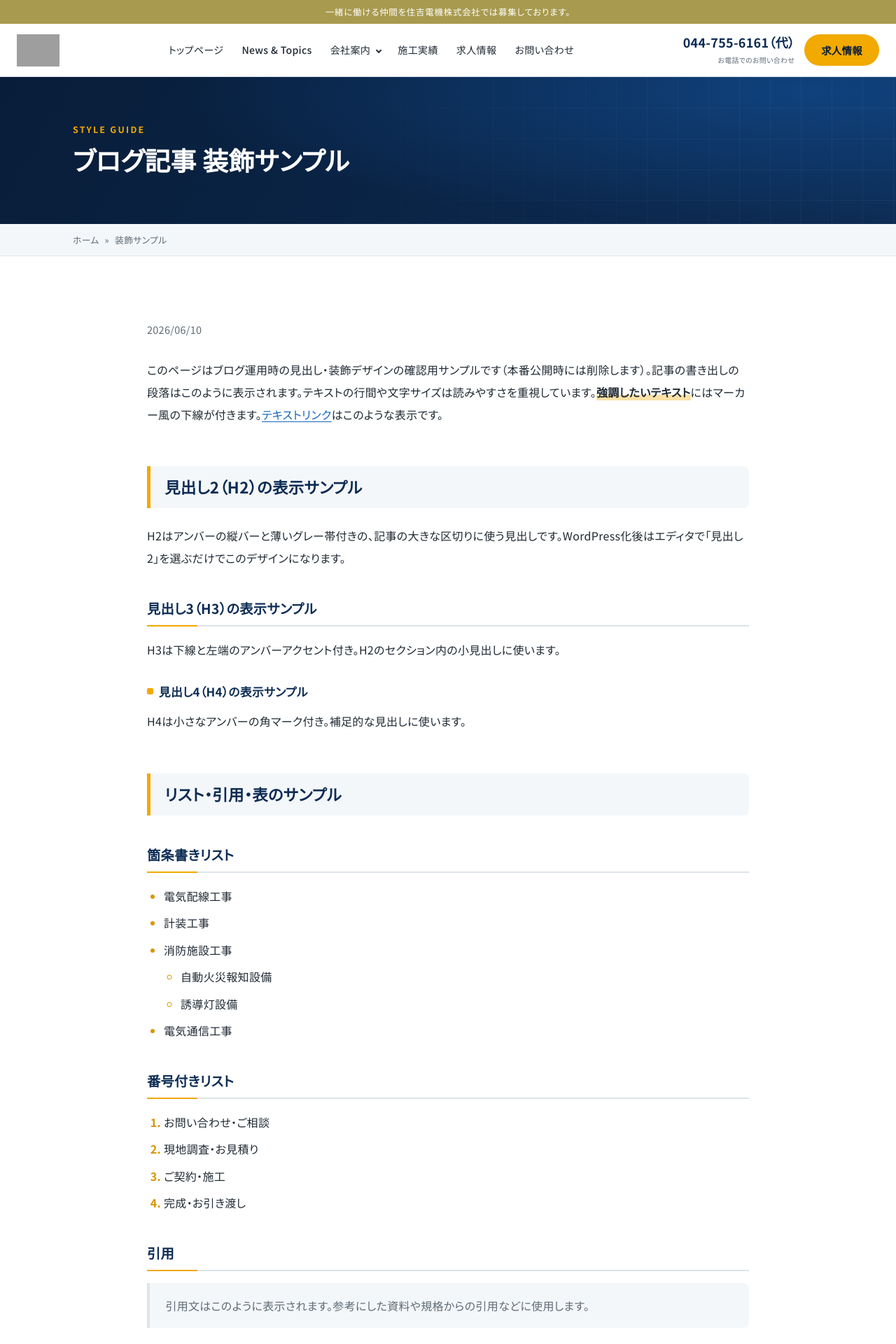
After one commit to tagukichi/sumiyoshidenki, a PHP site: page /styleguide.html in a window 1280 px wide. The commit adds this page. Shown: the top 1920 px of the page at 70% size. Run offline with PHP 8.4, Linux system fonts and the light colour scheme; grey boxes are pictures that could not be loaded.

Commit message:
ブログ運用向けに記事本文のH2〜H4見出し・装飾スタイルを整備
- H2: アンバー縦バー＋薄グレー帯 / H3: 下線＋アンバーアクセント / H4: 角マーク
- 段落・リンク・太字(マーカー風)・リスト(入れ子対応)・引用・テーブル・
  画像(キャプション付き)・区切り線・WP標準配置クラスに対応
- セレクタを .entry-content と併記し、テーマ化時は the_content() を
  .article__body.entry-content で包むだけで適用される構造に
- 確認用の装飾サンプルページ /styleguide.html を追加（本番公開時に削除）

https://claude.ai/code/session_01AaytDSwEndNohaNJABfuXT

```diff
--- a/assets/css/style.css
+++ b/assets/css/style.css
@@ -691,8 +691,157 @@ iframe { max-width: 100%; }
 .article__meta { display: flex; gap: 16px; align-items: center; margin-bottom: 28px; }
 .article__date { font-size: 0.9rem; color: var(--color-text-light); font-variant-numeric: tabular-nums; }
 .article__thumb { border-radius: 14px; margin-bottom: 32px; max-height: 560px; object-fit: contain; background: var(--color-bg-gray); width: 100%; }
-.article__body { font-size: 1rem; }
-.article__body p { margin-bottom: 1.4em; }
+/* ----------------------------------------------------------
+   記事本文タイポグラフィ（ブログ運用向け）
+   WPテーマ化時は the_content() の出力を
+   <div class="article__body entry-content"> で包めばそのまま適用される。
+   Gutenberg標準ブロック（見出し/リスト/引用/テーブル/画像）に対応。
+   ---------------------------------------------------------- */
+.article__body, .entry-content { font-size: 1rem; line-height: 2; }
+.article__body > :first-child, .entry-content > :first-child { margin-top: 0 !important; }
+.article__body p, .entry-content p { margin-bottom: 1.5em; }
+.article__body a, .entry-content a {
+  color: var(--color-blue);
+  text-decoration: underline;
+  text-underline-offset: 3px;
+}
+.article__body a:hover, .entry-content a:hover { color: var(--color-primary); }
+.article__body strong, .entry-content strong {
+  font-weight: 700;
+  background: linear-gradient(transparent 68%, rgba(242, 169, 0, 0.35) 68%);
+}
+
+/* H2：アンバーの縦バー＋薄グレー帯 */
+.article__body h2, .entry-content h2 {
+  margin: 2.6em 0 1em;
+  padding: 0.6em 0.9em;
+  background: var(--color-bg-gray);
+  border-left: 5px solid var(--color-accent);
+  border-radius: 0 8px 8px 0;
+  font-size: 1.4rem;
+  font-weight: 700;
+  color: var(--color-primary);
+  line-height: 1.5;
+}
+
+/* H3：下ボーダー＋左端アンバーのアクセント */
+.article__body h3, .entry-content h3 {
+  position: relative;
+  margin: 2.2em 0 0.9em;
+  padding-bottom: 0.45em;
+  border-bottom: 2px solid var(--color-border);
+  font-size: 1.2rem;
+  font-weight: 700;
+  color: var(--color-primary);
+  line-height: 1.5;
+}
+.article__body h3::after, .entry-content h3::after {
+  content: "";
+  position: absolute;
+  left: 0;
+  bottom: -2px;
+  width: 72px;
+  height: 2px;
+  background: var(--color-accent);
+}
+
+/* H4：小さなアンバーの角マーク */
+.article__body h4, .entry-content h4 {
+  position: relative;
+  margin: 1.9em 0 0.8em;
+  padding-left: 1em;
+  font-size: 1.05rem;
+  font-weight: 700;
+  color: var(--color-primary);
+  line-height: 1.5;
+}
+.article__body h4::before, .entry-content h4::before {
+  content: "";
+  position: absolute;
+  left: 0;
+  top: 0.42em;
+  width: 9px;
+  height: 9px;
+  border-radius: 2px;
+  background: var(--color-accent);
+}
+
+/* リスト */
+.article__body ul, .entry-content ul,
+.article__body ol, .entry-content ol {
+  margin: 0 0 1.5em;
+  padding-left: 1.5em;
+}
+.article__body ul, .entry-content ul { list-style: disc; }
+.article__body ol, .entry-content ol { list-style: decimal; }
+.article__body li, .entry-content li { margin-bottom: 0.4em; }
+.article__body li::marker, .entry-content li::marker {
+  color: var(--color-accent-dark);
+  font-weight: 700;
+}
+.article__body ul ul, .entry-content ul ul { list-style: circle; margin: 0.4em 0 0; }
+
+/* 引用 */
+.article__body blockquote, .entry-content blockquote {
+  margin: 0 0 1.5em;
+  padding: 1em 1.4em;
+  background: var(--color-bg-gray);
+  border-left: 4px solid var(--color-border);
+  border-radius: 0 8px 8px 0;
+  color: var(--color-text-light);
+}
+.article__body blockquote p:last-child, .entry-content blockquote p:last-child { margin-bottom: 0; }
+
+/* テーブル */
+.article__body table, .entry-content table {
+  width: 100%;
+  border-collapse: collapse;
+  margin: 0 0 1.5em;
+  font-size: 0.95rem;
+}
+.article__body th, .entry-content th,
+.article__body td, .entry-content td {
+  padding: 12px 14px;
+  border: 1px solid var(--color-border);
+  text-align: left;
+  vertical-align: top;
+}
+.article__body th, .entry-content th {
+  background: var(--color-primary);
+  color: #fff;
+  font-weight: 700;
+}
+.article__body tr:nth-child(even) td, .entry-content tr:nth-child(even) td { background: var(--color-bg-gray); }
+
+/* 画像・区切り線 */
+.article__body img, .entry-content img {
+  border-radius: 12px;
+  margin: 0 auto 1.5em;
+}
+.article__body figure, .entry-content figure { margin: 0 0 1.5em; }
+.article__body figure img, .entry-content figure img { margin-bottom: 0.5em; }
+.article__body figcaption, .entry-content figcaption {
+  font-size: 0.82rem;
+  color: var(--color-text-light);
+  text-align: center;
+}
+.article__body hr, .entry-content hr {
+  border: none;
+  border-top: 1px dashed var(--color-border);
+  margin: 2.5em 0;
+}
+
+/* WP標準の配置クラス（テーマ化時にそのまま有効） */
+.article__body .aligncenter, .entry-content .aligncenter { margin-inline: auto; display: block; }
+.article__body .alignleft, .entry-content .alignleft { float: left; margin: 0 1.5em 1em 0; }
+.article__body .alignright, .entry-content .alignright { float: right; margin: 0 0 1em 1.5em; }
+@media (max-width: 600px) {
+  .article__body .alignleft, .entry-content .alignleft,
+  .article__body .alignright, .entry-content .alignright {
+    float: none;
+    margin: 0 auto 1.5em;
+  }
+}
 .article__back { margin-top: 48px; text-align: center; }
 
 .map-embed {
--- /dev/null
+++ b/styleguide.html
@@ -0,0 +1,184 @@
+<!DOCTYPE html>
+<html lang="ja">
+<head>
+<meta charset="UTF-8">
+<meta name="viewport" content="width=device-width, initial-scale=1">
+<title>ブログ記事 装飾サンプル – 住吉電機株式会社</title>
+<meta name="description" content="ブログ記事の見出し・装飾デザイン確認用サンプルページ。">
+<link rel="preconnect" href="https://fonts.googleapis.com">
+<link rel="preconnect" href="https://fonts.gstatic.com" crossorigin>
+<link href="https://fonts.googleapis.com/css2?family=Noto+Sans+JP:wght@400;500;700&display=swap" rel="stylesheet">
+<link rel="stylesheet" href="./assets/css/style.css">
+</head>
+<body>
+
+<!-- ▼ ここから header.php 相当 -->
+<div class="announce-bar">
+  <a href="./recruit/">一緒に働ける仲間を住吉電機株式会社では募集しております。</a>
+</div>
+<header class="site-header">
+  <div class="site-header__inner">
+    <a href="./" class="site-logo">
+      <img src="https://www.sumiyoshidennki.com/wp-content/uploads/2025/03/logo251106.svg" alt="住吉電機株式会社">
+    </a>
+    <nav class="global-nav" id="global-nav">
+      <ul class="global-nav__list">
+        <li><a href="./">トップページ</a></li>
+        <li><a href="./news/">News &amp; Topics</a></li>
+        <li class="has-dropdown">
+          <a href="./information/">会社案内</a>
+          <ul class="dropdown">
+            <li><a href="./information/greeting/">代表挨拶</a></li>
+            <li><a href="./information/company/">会社概要</a></li>
+            <li><a href="./information/history/">沿　革</a></li>
+            <li><a href="./information/access/">アクセス</a></li>
+          </ul>
+        </li>
+        <li><a href="./jisseki/">施工実績</a></li>
+        <li><a href="./recruit/">求人情報</a></li>
+        <li><a href="./contact/">お問い合わせ</a></li>
+      </ul>
+      <a class="btn-recruit" href="./recruit/">求人情報</a>
+    </nav>
+    <div class="header-contact">
+      <p class="header-tel">
+        <span class="header-tel__number">044-755-6161（代）</span>
+        <span class="header-tel__note">お電話でのお問い合わせ</span>
+      </p>
+      <a class="btn-recruit" href="./recruit/">求人情報</a>
+      <button class="nav-toggle" aria-expanded="false" aria-controls="global-nav" aria-label="メニューを開く">
+        <span></span><span></span><span></span>
+      </button>
+    </div>
+  </div>
+</header>
+<!-- ▲ ここまで header.php 相当 -->
+
+<main>
+  <div class="page-header">
+    <div class="container">
+      <p class="page-header__label">Style Guide</p>
+      <h1 class="page-header__title">ブログ記事 装飾サンプル</h1>
+    </div>
+  </div>
+  <nav class="breadcrumb" aria-label="パンくずリスト">
+    <div class="container">
+      <ol>
+        <li><a href="./">ホーム</a></li>
+        <li>装飾サンプル</li>
+      </ol>
+    </div>
+  </nav>
+
+  <section class="section">
+    <div class="container">
+      <article class="article">
+        <div class="article__meta">
+          <time class="article__date" datetime="2026-06-10">2026/06/10</time>
+        </div>
+        <div class="article__body">
+          <p>このページはブログ運用時の見出し・装飾デザインの確認用サンプルです（本番公開時には削除します）。記事の書き出しの段落はこのように表示されます。テキストの行間や文字サイズは読みやすさを重視しています。<strong>強調したいテキスト</strong>にはマーカー風の下線が付きます。<a href="#">テキストリンク</a>はこのような表示です。</p>
+
+          <h2>見出し2（H2）の表示サンプル</h2>
+          <p>H2はアンバーの縦バーと薄いグレー帯付きの、記事の大きな区切りに使う見出しです。WordPress化後はエディタで「見出し2」を選ぶだけでこのデザインになります。</p>
+
+          <h3>見出し3（H3）の表示サンプル</h3>
+          <p>H3は下線と左端のアンバーアクセント付き。H2のセクション内の小見出しに使います。</p>
+
+          <h4>見出し4（H4）の表示サンプル</h4>
+          <p>H4は小さなアンバーの角マーク付き。補足的な見出しに使います。</p>
+
+          <h2>リスト・引用・表のサンプル</h2>
+
+          <h3>箇条書きリスト</h3>
+          <ul>
+            <li>電気配線工事</li>
+            <li>計装工事</li>
+            <li>消防施設工事
+              <ul>
+                <li>自動火災報知設備</li>
+                <li>誘導灯設備</li>
+              </ul>
+            </li>
+            <li>電気通信工事</li>
+          </ul>
+
+          <h3>番号付きリスト</h3>
+          <ol>
+            <li>お問い合わせ・ご相談</li>
+            <li>現地調査・お見積り</li>
+            <li>ご契約・施工</li>
+            <li>完成・お引き渡し</li>
+          </ol>
+
+          <h3>引用</h3>
+          <blockquote>
+            <p>引用文はこのように表示されます。参考にした資料や規格からの引用などに使用します。</p>
+          </blockquote>
+
+          <h3>表（テーブル）</h3>
+          <table>
+            <tr><th>項目</th><th>内容</th></tr>
+            <tr><td>工事名</td><td>○○施設 電気設備工事</td></tr>
+            <tr><td>施工時期</td><td>令和○年○月</td></tr>
+            <tr><td>工事内容</td><td>受変電設備の更新、照明設備のLED化</td></tr>
+          </table>
+
+          <h3>画像</h3>
+          <figure>
+            <img src="https://www.sumiyoshidennki.com/wp-content/uploads/2025/05/20230608_060811683_iOS-768x576-1.jpg" alt="施工写真サンプル">
+            <figcaption>キャプション：川崎市新本庁舎 太陽光発電設備</figcaption>
+          </figure>
+
+          <hr>
+          <p>区切り線（hr）の下のテキスト。記事の締めの段落はこのようになります。</p>
+        </div>
+      </article>
+    </div>
+  </section>
+</main>
+
+<!-- ▼ ここから footer.php 相当 -->
+<footer class="site-footer">
+  <div class="container site-footer__inner">
+    <div class="footer-company">
+      <div class="footer-company__logo">
+        <img src="https://www.sumiyoshidennki.com/wp-content/uploads/2025/03/logo251106.svg" alt="" width="40" height="40">
+        <span class="footer-company__name">住吉電機株式会社</span>
+      </div>
+      <address class="footer-company__address">
+        神奈川県川崎市高津区明津14番地1<br>
+        044-755-6161（代）
+      </address>
+    </div>
+    <nav class="footer-nav">
+      <ul>
+        <li><a href="./">トップページ</a></li>
+        <li><a href="./news/">News &amp; Topics</a></li>
+        <li><a href="./jisseki/">施工実績</a></li>
+        <li><a href="./recruit/">求人情報</a></li>
+      </ul>
+      <ul>
+        <li><a href="./information/">会社案内</a></li>
+        <li><a href="./information/greeting/">代表挨拶</a></li>
+        <li><a href="./information/company/">会社概要</a></li>
+        <li><a href="./information/history/">沿革</a></li>
+        <li><a href="./information/access/">アクセス</a></li>
+        <li><a href="./contact/">お問い合わせ</a></li>
+      </ul>
+    </nav>
+  </div>
+  <div class="copyright">
+    <div class="container">
+      <span>Copyright © SUMIYOSHI ELECTRIC CO.,LTD All Rights Reserved.</span>
+      <span><a href="#">プライバシーポリシー</a></span><!-- TODO: 現サイトのプライバシーポリシーのリンク先確認 -->
+      <span>This site is protected by reCAPTCHA and the Google <a href="https://policies.google.com/privacy">Privacy Policy</a> and <a href="https://policies.google.com/terms">Terms of Service</a> apply.</span>
+    </div>
+  </div>
+</footer>
+<button class="to-top" aria-label="ページ上部へ戻る">↑</button>
+<!-- ▲ ここまで footer.php 相当 -->
+
+<script src="./assets/js/main.js"></script>
+</body>
+</html>
```
Also changed, not shown: README.md, 1 other file.
